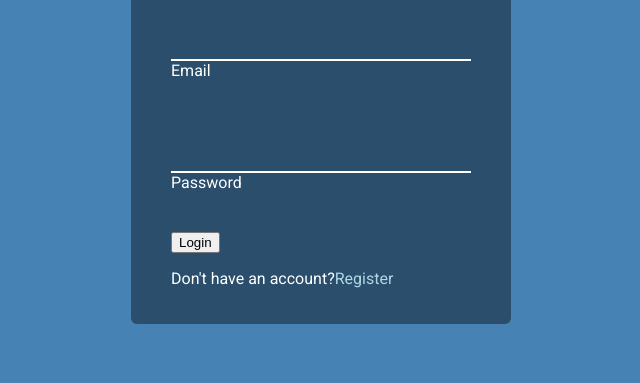
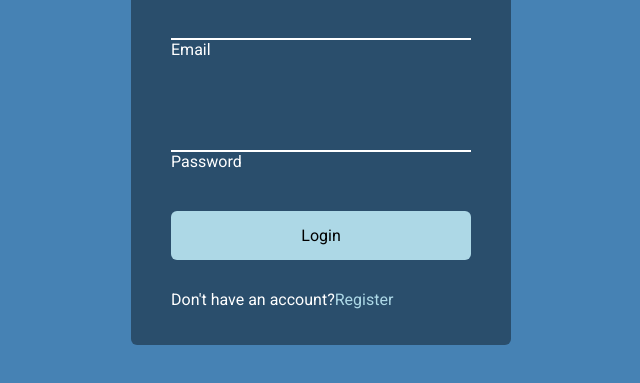
Before and after one commit to plus8bit/formInputWave, a plain HTML site: page index.html in a window 1280 px wide. Shown: the part 289-672 px from the top of the page, without its empty margins (319-959 px from the left). Drawn offline with Linux system fonts and the light colour scheme.

Commit message:
Add styling for button

```diff
--- a/style.css
+++ b/style.css
@@ -33,6 +33,30 @@ body {
   color: lightblue;
 }
 
+.btn {
+  cursor: pointer;
+  display: inline-block;
+  width: 100%;
+  padding: 15px;
+  background: lightblue;
+  font-family: inherit;
+  font-size: 16px;
+  border: 0;
+  border-radius: 6px;
+}
+
+.btn:focus {
+  outline: 0;
+}
+
+.btn:active {
+  transform: scale(0.98);
+}
+
+.text {
+  margin-top: 30px;
+}
+
 .form-control {
   position: relative;
   margin: 20px 0 40px;
```
